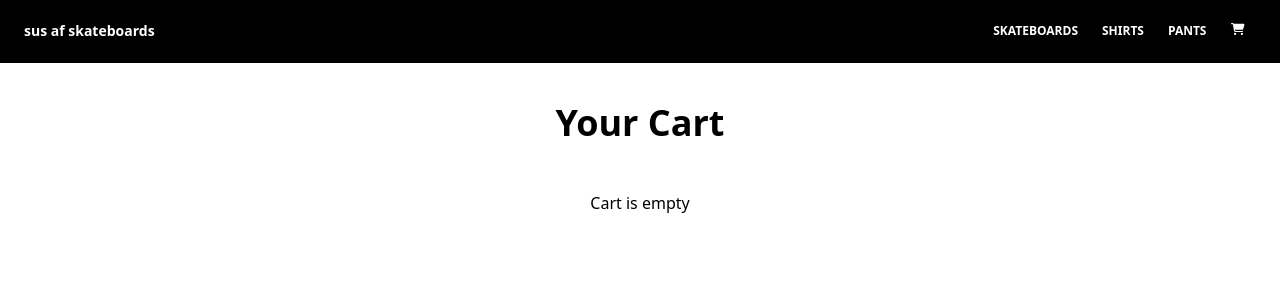
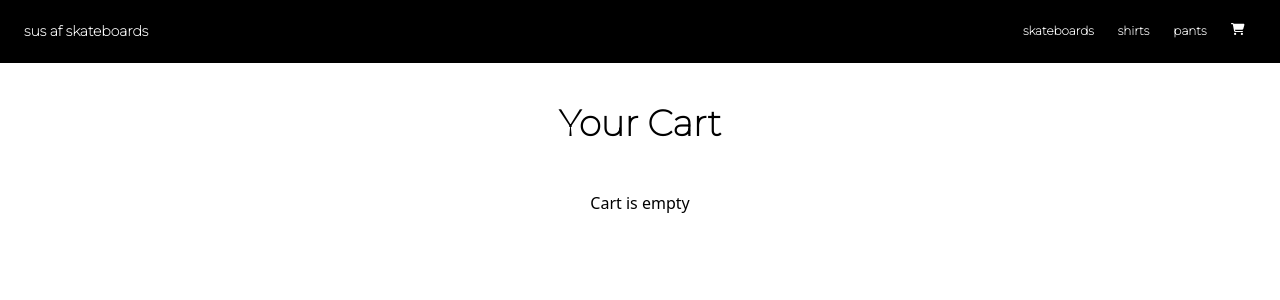
Before and after one commit to cHoMpDiSs/Skateshop-TypeScript-React-MongoDB, a React (Create React App) app: page /cart in a window 1280 px wide. Shown: the top 300 px of the page. Built offline with nearby package versions, Linux system fonts and the light colour scheme.

Commit message:
font to monserrat

```diff
--- a/public/index.html
+++ b/public/index.html
@@ -3,6 +3,9 @@
   <head>
     <meta charset="utf-8" />
     <link rel="icon" href="%PUBLIC_URL%/favicon.ico" />
+    <link rel="preconnect" href="https://fonts.googleapis.com">
+    <link rel="preconnect" href="https://fonts.gstatic.com" crossorigin>
+    <link href="https://fonts.googleapis.com/css2?family=Gloria+Hallelujah&family=Montserrat:wght@100&family=Open+Sans&display=swap" rel="stylesheet">
     <meta name="viewport" content="width=device-width, initial-scale=1" />
     <meta name="theme-color" content="#000000" />
     <meta
--- a/src/components/About.tsx
+++ b/src/components/About.tsx
@@ -7,7 +7,7 @@ const About: React.FC = () =>{
 
     return(
         <div className="container mx-auto  px-20 pb-32 text-center lg:mx-auto lg:px-60">
-            <p className="text-xl font-sans">Sus Af is an authentic skateboarding brand rooted in Los Angeles and run entirely by passionate local skateboarders. Our mission is to deliver the utmost quality products crafted right here in California. While being based in the Golden State might lead you to assume higher prices, we have successfully streamlined our shipping and importation processes, allowing us to offer superior products at a competitive price point.
+            <p className="text-xl ">Sus Af is an authentic skateboarding brand rooted in Los Angeles and run entirely by passionate local skateboarders. Our mission is to deliver the utmost quality products crafted right here in California. While being based in the Golden State might lead you to assume higher prices, we have successfully streamlined our shipping and importation processes, allowing us to offer superior products at a competitive price point.
         </p>
         </div>
     )
--- a/src/components/Header.tsx
+++ b/src/components/Header.tsx
@@ -11,7 +11,7 @@ const Header: React.FC = () =>{
             <nav className="relative flex flex-wrap items-center justify-between px-2 py-3 bg-black mb-3">
               <div className="container px-4 mx-auto flex flex-wrap items-center justify-between">
                 <div className="w-full relative flex justify-between lg:w-auto lg:static lg:block lg:justify-start">
-                    <Link className="text-sm font-bold leading-relaxed inline-block mr-4 py-2 whitespace-nowrap text-white" to="/">sus af skateboards</Link>
+                    <Link className="text-sm font-bold leading-relaxed inline-block mr-4 py-2 whitespace-nowrap text-white" to="/"><p className="nav-text">sus af skateboards</p></Link>
                   <button
                     className="text-white cursor-pointer text-xl leading-none px-1 py-.5 border border-solid border-transparent rounded bg-transparent bg-black block lg:hidden outline-none focus:outline-none"
                     type="button"
@@ -32,20 +32,20 @@ const Header: React.FC = () =>{
                 >
                   <ul className="flex flex-col lg:flex-row list-none lg:ml-auto ">
                     <li className="nav-item">
-                      <Link className="px-3 py-2 justify-end flex items-center text-xs uppercase font-bold leading-snug text-white hover:opacity-75" to="/skateboards">skateboards</Link>
+                      <Link className="px-3 py-2 justify-end flex items-center text-xs  font-bold leading-snug text-white hover:opacity-75" to="/skateboards"><p className="nav-text">skateboards</p></Link>
 
                     </li>
                     <li className="nav-item ">
-                     <Link className="px-3 py-2 flex justify-end items-center text-xs uppercase font-bold leading-snug text-white hover:opacity-75" to="/shirts">shirts</Link>
+                     <Link className="px-3 py-2 flex justify-end items-center text-xs  font-bold leading-snug text-white hover:opacity-75" to="/shirts"><p className="nav-text">shirts</p></Link>
 
                     </li>
                     <li className="nav-item">
-                     <Link className="px-3 py-2 flex justify-end items-center text-xs uppercase font-bold leading-snug text-white hover:opacity-75" to="/pants">pants</Link>
+                     <Link className="px-3 py-2 flex justify-end items-center text-xs  font-bold leading-snug text-white hover:opacity-75" to="/pants"><p className="nav-text">pants</p></Link>
 
                     </li>
 
                     <li className="nav-item">
-                      <Link className="px-3 py-2 flex justify-end items-center text-xs uppercase font-bold leading-snug text-white hover:opacity-75" to="/cart">
+                      <Link className="px-3 py-2 flex justify-end items-center text-xs  font-bold leading-snug text-white hover:opacity-75" to="/cart">
                       <FontAwesomeIcon icon={faCartShopping}/>
                       </Link>
                     </li>
--- a/src/index.css
+++ b/src/index.css
@@ -1,3 +1,16 @@
 @import 'tailwindcss/base';
 @import 'tailwindcss/components';
 @import 'tailwindcss/utilities';
+
+
+h2 {
+    font-family: 'montserrat';
+}
+p {
+    color: black;
+    font-family: "montserrat";
+}
+
+.nav-text{
+    color: white;
+}
```
